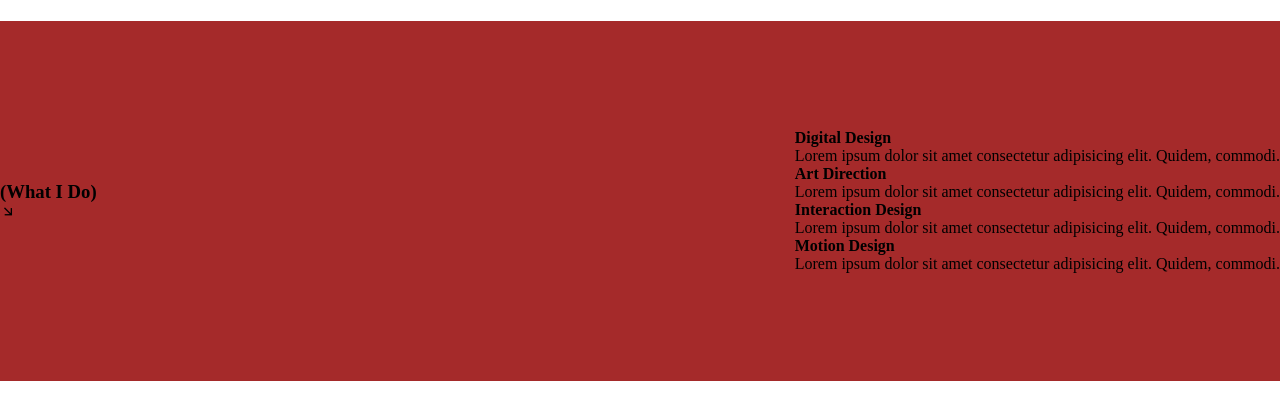
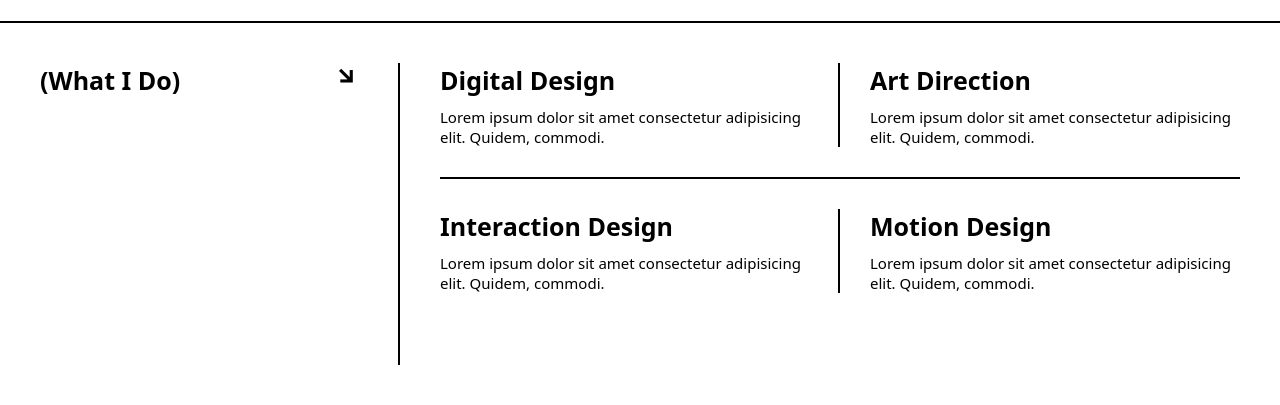
Before and after one commit to lambodarbag/Demo-landingpage-2, a plain HTML site: page index.html in a window 1280 px wide. Shown: the part 1336-1741 px from the top of the page. Before the commit the page ends 1717 px from the top, so only its background shows below. Drawn offline with nearby package versions, Linux system fonts and the light colour scheme.

Commit message:
Styles: Updated

```diff
--- a/style.css
+++ b/style.css
@@ -63,11 +63,11 @@ html, body {
 }
 #about h2 {
     width: 60%;
-    font-size: 64px;
+    font-size: 65px;
     line-height: 63px;
     font-weight: 600;
     font-family: system-ui, -apple-system, BlinkMacSystemFont, 'Segoe UI', Roboto, Oxygen, Ubuntu, Cantarell, 'Open Sans', 'Helvetica Neue', sans-serif;
-    letter-spacing: -2px;
+    letter-spacing: -1px;
 }
 #about-me {
     width: 37%;
@@ -92,33 +92,59 @@ html, body {
 }
 
 #bottom {
-    height: 45vh;
+    height: 48vh;
     width: 100%;
-    background-color: brown;
+    border-top: 2px solid black;
     display: flex;
-    align-items: center;
+    padding: 40px;
+}
+#btm-left {
+    height: 100%;
+    width: 30%;
+    display: flex;
     justify-content: space-between;
+    padding-right: 40px;
+    border-right: 2px solid black;
 }
-#bottom-left {
+#btm-left h3, #btm-left i {
+    font-size: 25px;
+    font-family: system-ui, -apple-system, BlinkMacSystemFont, 'Segoe UI', Roboto, Oxygen, Ubuntu, Cantarell, 'Open Sans', 'Helvetica Neue', sans-serif;
+    font-weight: 600;
+}
+#btm-right {
+    height: 100%;
     width: 70%;
-    height: 100%;
-    background-color: rgb(12, 84, 84);
-    padding: 40px;
-    border-left: 2px solid black;
+}
+.work {
     display: flex;
-    flex-direction: column;
-    justify-content: space-between;
+    margin-left: 40px;
+    padding: 30px 0;
 }
-#bottom-up {
-    display: flex;
-    align-items: center;
-    justify-content: center;
-    background-color: blueviolet;
-}
-#bottom-down {
-    display: flex;
-    align-items: center;
-    justify-content: center;
-    border-top: 2px solid black;
+.work:nth-child(1) {
+    border-bottom: 2px solid black;
+    padding-top: 0;
+
 
 }
+.work .elem {
+    height: 100%;
+    width: 50%;
+}
+.work .elem:nth-child(1) {
+    border-right: 2px solid black;
+    padding-right: 30px;
+}
+.work .elem:nth-child(2) {
+    padding-left: 30px;
+}
+.work .elem h4 {
+    font-size: 25px;
+    font-family: system-ui, -apple-system, BlinkMacSystemFont, 'Segoe UI', Roboto, Oxygen, Ubuntu, Cantarell, 'Open Sans', 'Helvetica Neue', sans-serif;
+    margin-bottom: 10px ;
+    font-weight: 600;
+}
+.work .elem p {
+    font-size: 15px;
+    font-family: system-ui, -apple-system, BlinkMacSystemFont, 'Segoe UI', Roboto, Oxygen, Ubuntu, Cantarell, 'Open Sans', 'Helvetica Neue', sans-serif;
+    font-weight: 100;
+}
```
